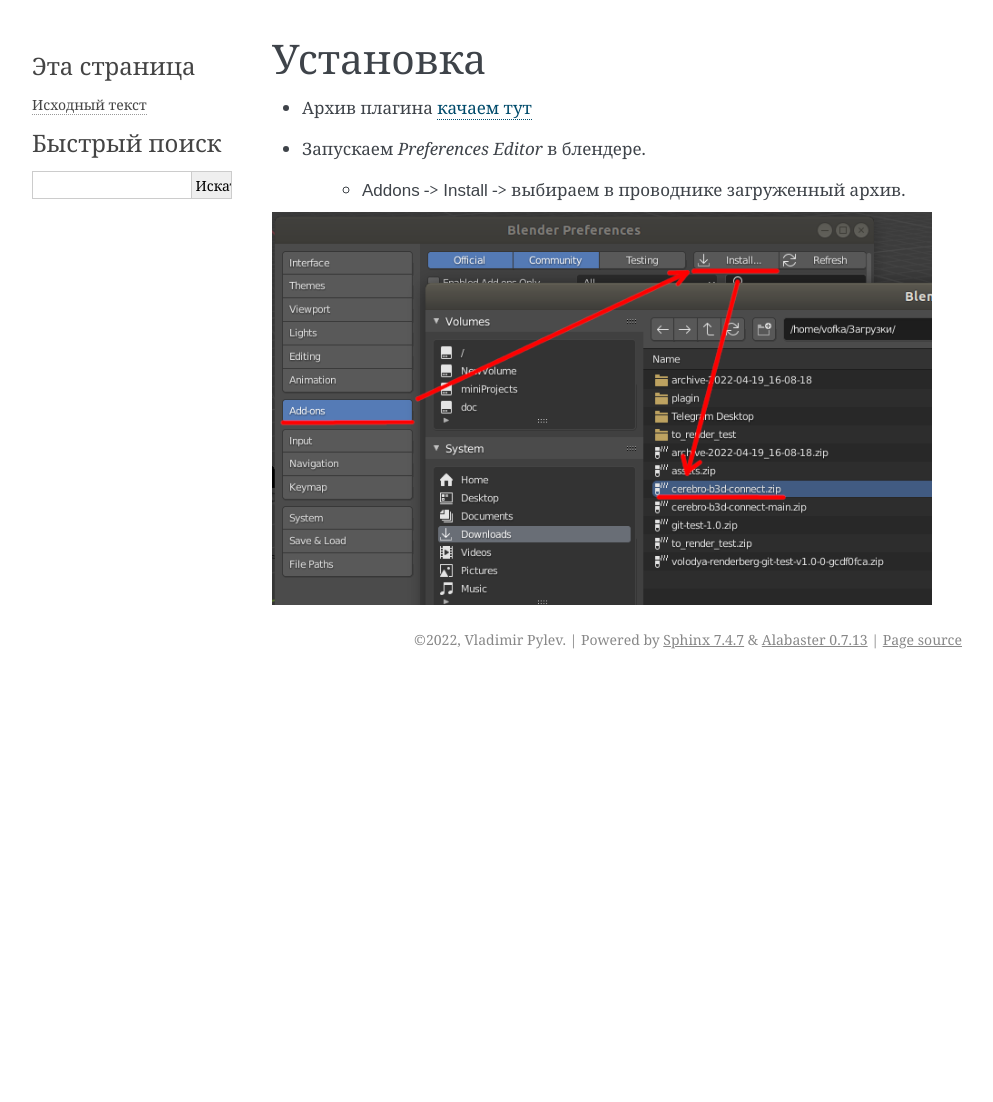
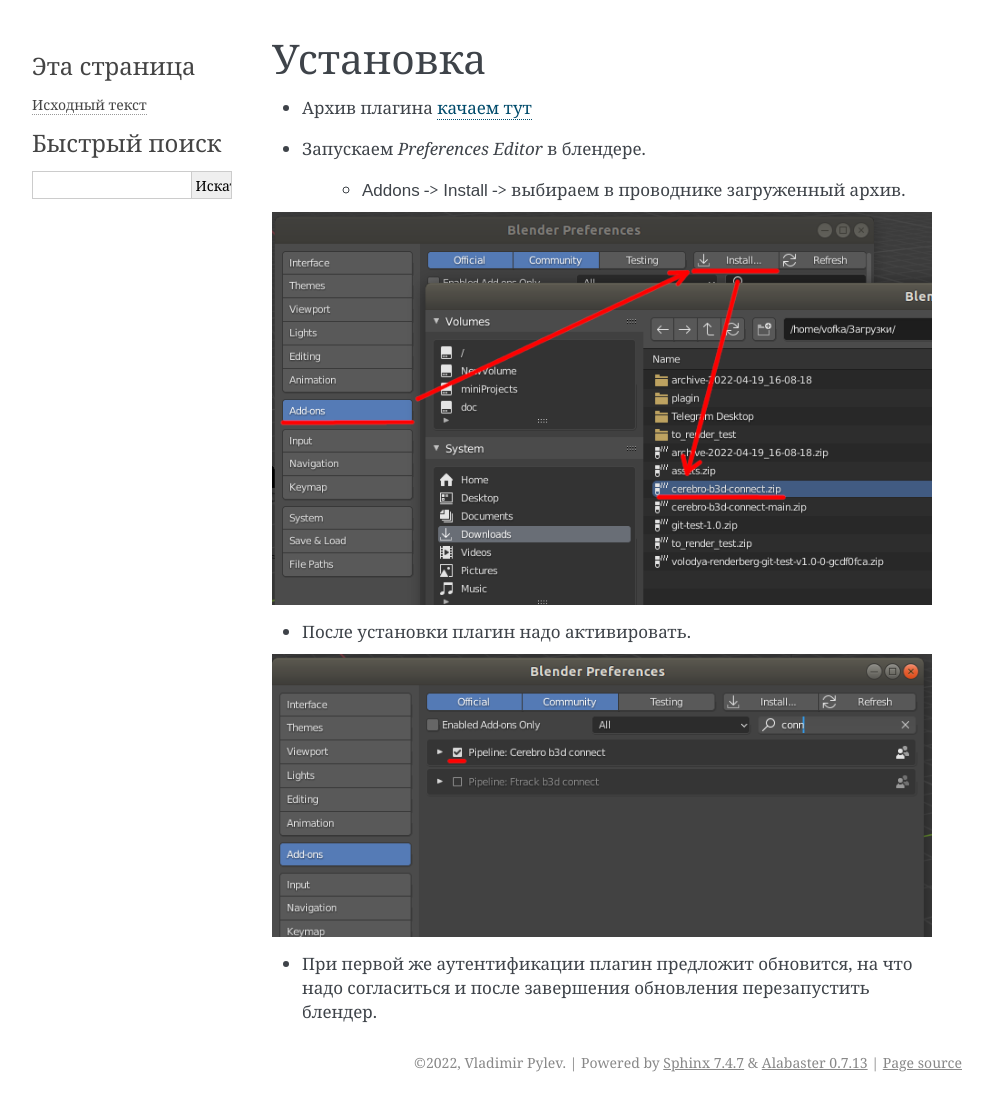
Before and after one commit to volodya-renderberg/cerebro-b3d-connect-manual, a Sphinx documentation site: the page built from docs/source/manual/install.rst, in a window 1280 px wide. Shown: the whole page, without its empty margins (148-1141 px from the left). Built offline with Sphinx 7.4.7, drawn with Linux system fonts in a browser that asks for light colours; before the commit the page ends 900 px from its top, so only the background shows below that.

Commit message:
docs - install

```diff
--- a/docs/source/manual/install.rst
+++ b/docs/source/manual/install.rst
@@ -10,3 +10,9 @@
 	* :guilabel:`Addons` -> :guilabel:`Install` -> выбираем в проводнике загруженный архив.
 
 .. image:: ../_static/images/install.png
+
+* После установки плагин надо активировать.
+
+.. image:: ../_static/images/plagin_activation.png
+
+* При первой же аутентификации плагин предложит обновится, на что надо согласиться и после завершения обновления перезапустить блендер.
```
Also changed, not shown: docs/source/_static/images/plagin_activation.png (added).
